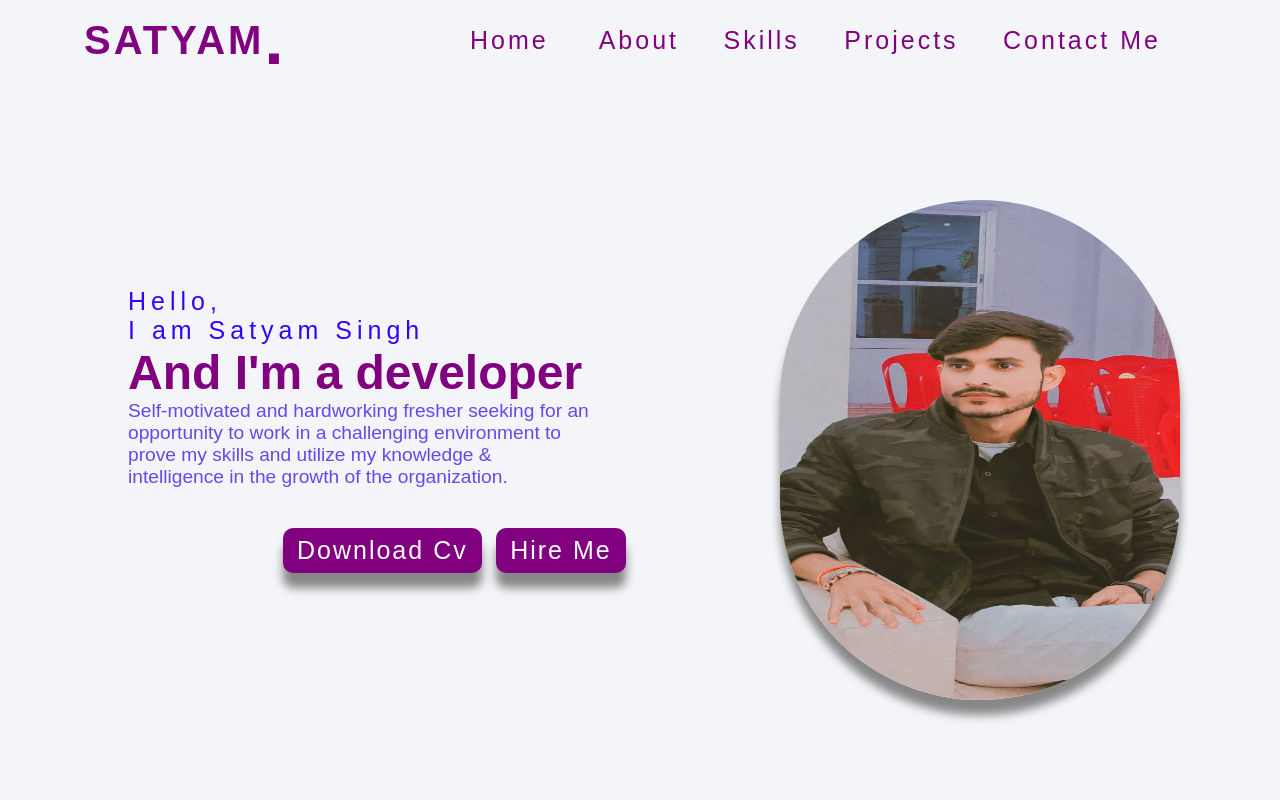
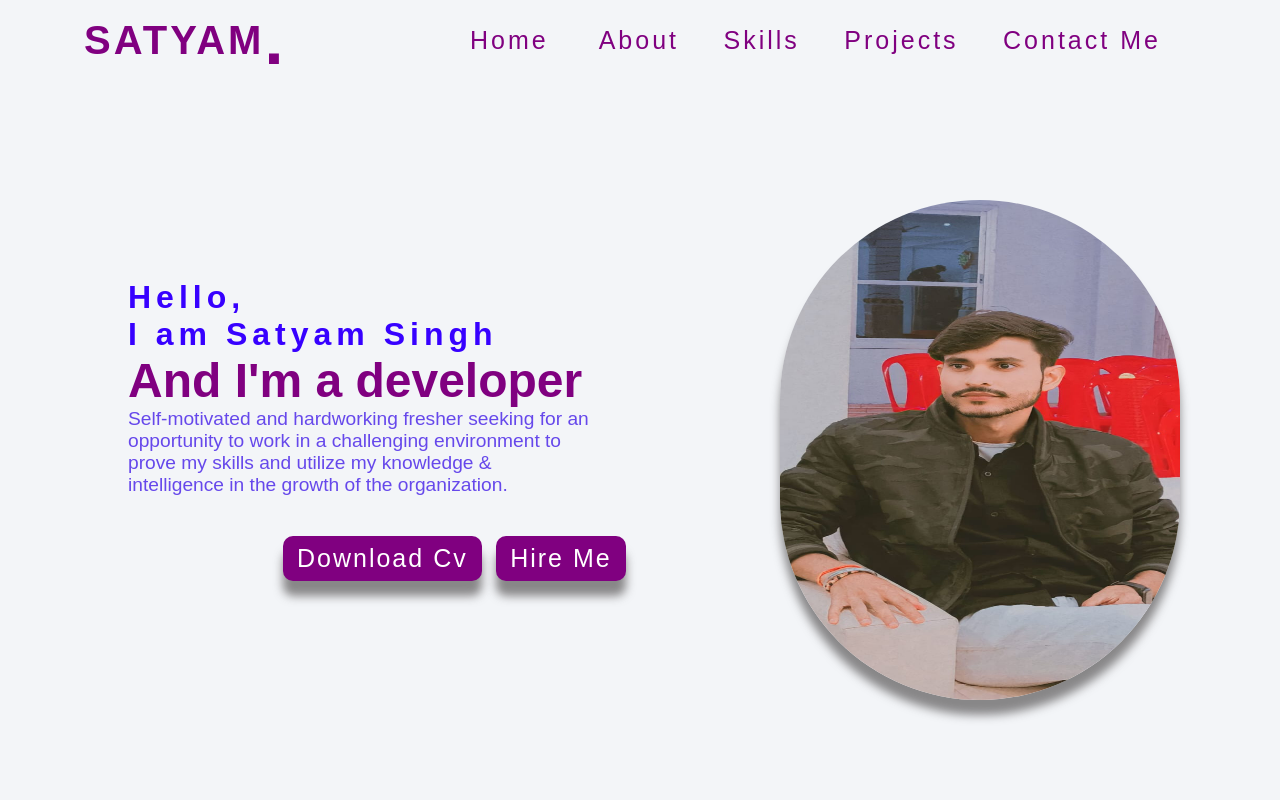
Before and after one commit to satyam7991/htmlcssproject, a plain HTML site: page index.html in a window 1280 px wide. Shown: the top 800 px of the page. Drawn offline with nearby package versions, Linux system fonts and the light colour scheme.

Commit message:
correction

```diff
--- a/style.css
+++ b/style.css
@@ -123,8 +123,10 @@ b {
     position: relative;
     font-size: 25px;
     letter-spacing: 5px;
-    /* color: #900C3F; */
     color: #3700ff;
+    font-size: 2em;
+    font-weight: 700;
+
 
 }
 
```
